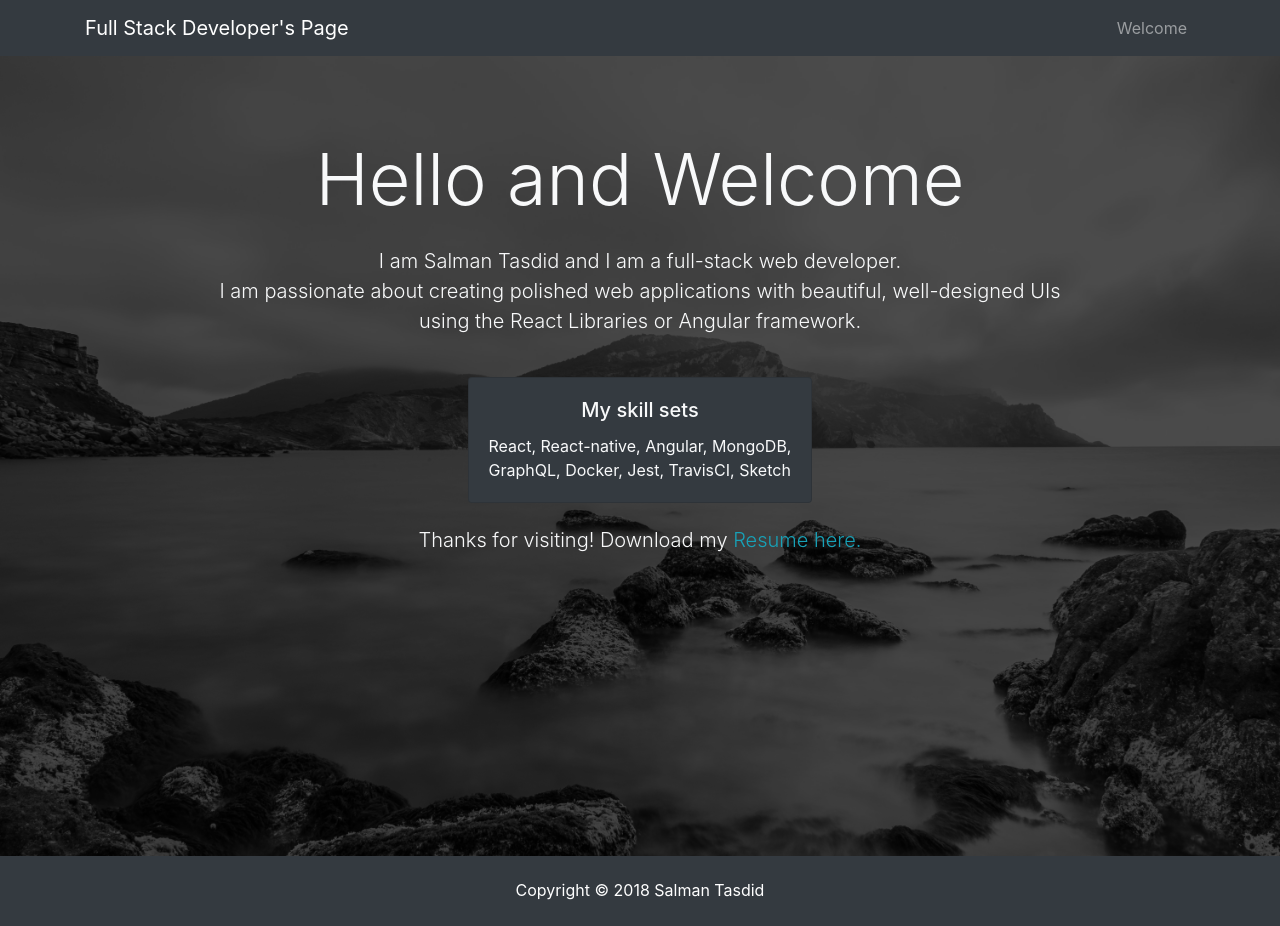
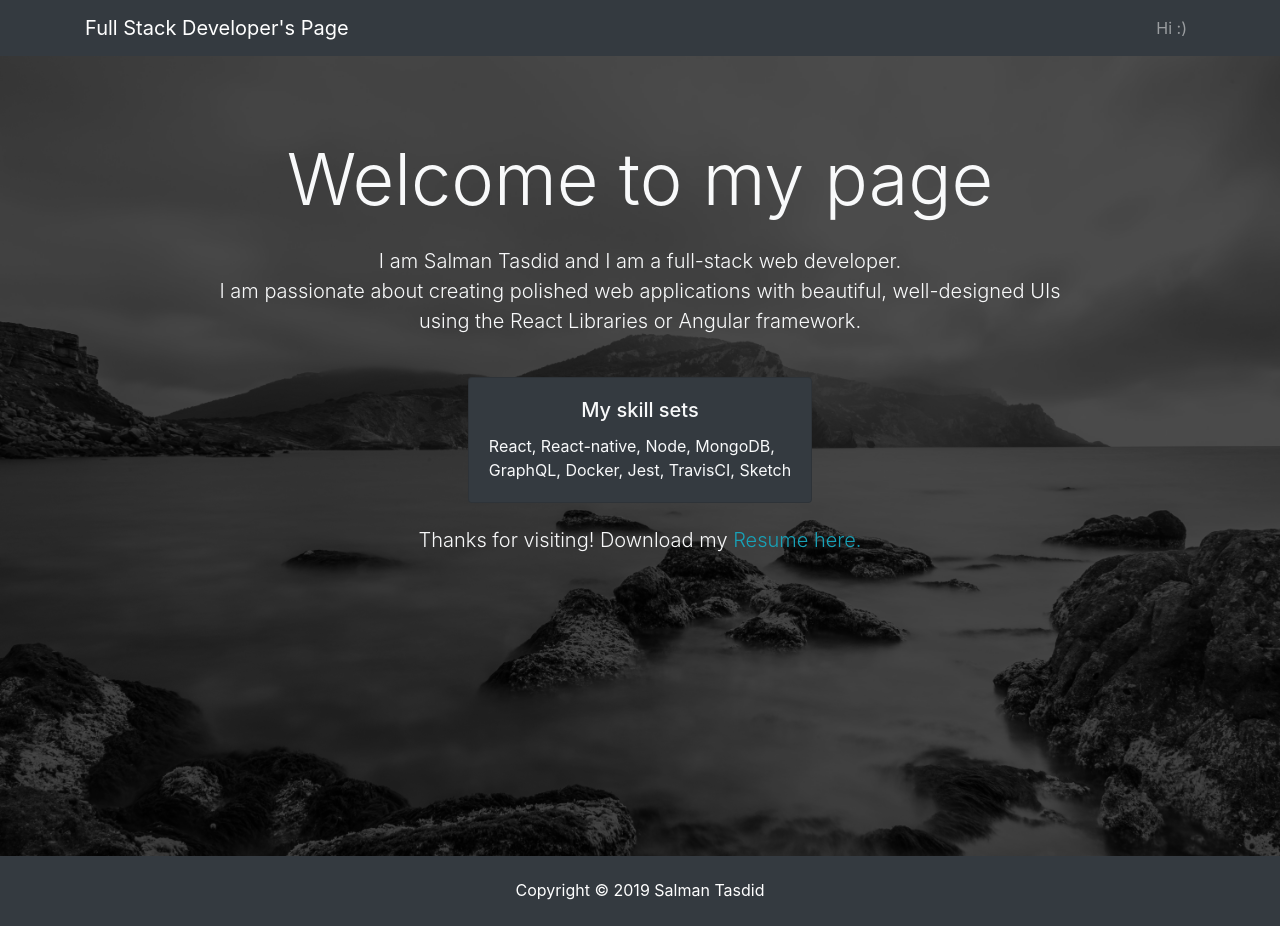
Before and after one commit to Tasdid/tasdid.github.io, a plain HTML site: page index.html in a window 1280 px wide. Drawn offline with nearby package versions, Linux system fonts and the light colour scheme.

Commit message:
Update index.html

```diff
--- a/index.html
+++ b/index.html
@@ -21,7 +21,7 @@
       <div class="collapse navbar-collapse" id="mobile-nav">
         <ul class="navbar-nav ml-auto">
           <li class="nav-item">
-            <a class="nav-link" href="index.html">Welcome</a>
+            <a class="nav-link" href="index.html">Hi :)</a>
           </li>
         </ul>
       </div>
@@ -32,7 +32,7 @@
       <div class="container">
         <div class="row">
           <div class="col-md-12 text-center">
-            <h1 class="display-3 mb-4">Hello and Welcome
+            <h1 class="display-3 mb-4">Welcome to my page
             </h1>
             <p class="lead"> I am Salman Tasdid and I am a full-stack web developer.<br>I am passionate about creating polished web applications with beautiful, well-designed UIs<br>using the React Libraries or Angular framework.
             </p>
@@ -40,7 +40,7 @@
           <div class="card float-none bg-dark">
             <div class="card-body">
               <h5 class="card-title text-center">My skill sets</h5>
-              <p class="card-text">React, React-native, Angular, MongoDB, <br>GraphQL, Docker, Jest, TravisCI, Sketch</p>
+              <p class="card-text">React, React-native, Node, MongoDB, <br>GraphQL, Docker, Jest, TravisCI, Sketch</p>
             </div>
           </div>
           <div class="col-md-12 text-center">
@@ -53,7 +53,7 @@
     </div>
   </div>
   <footer class="bg-dark text-white mt-5 p-4 text-center">
-    Copyright &copy; 2018 Salman Tasdid
+    Copyright &copy; <script>document.write(new Date().getFullYear())</script> Salman Tasdid
   </footer>
   <script src="https://code.jquery.com/jquery-3.2.1.slim.min.js" integrity="sha384-KJ3o2DKtIkvYIK3UENzmM7KCkRr/rE9/Qpg6aAZGJwFDMVNA/GpGFF93hXpG5KkN"
     crossorigin="anonymous"></script>
```
